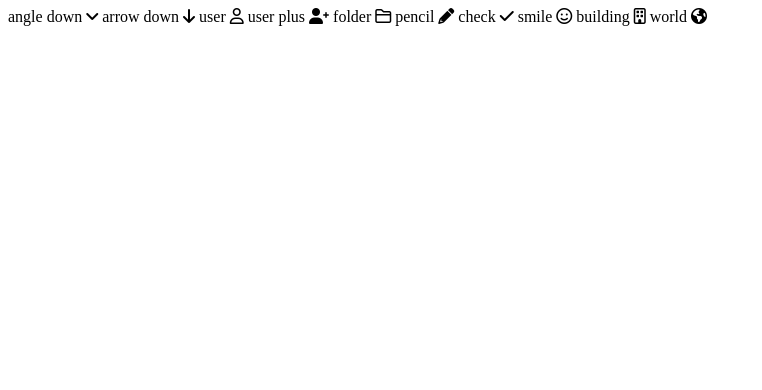
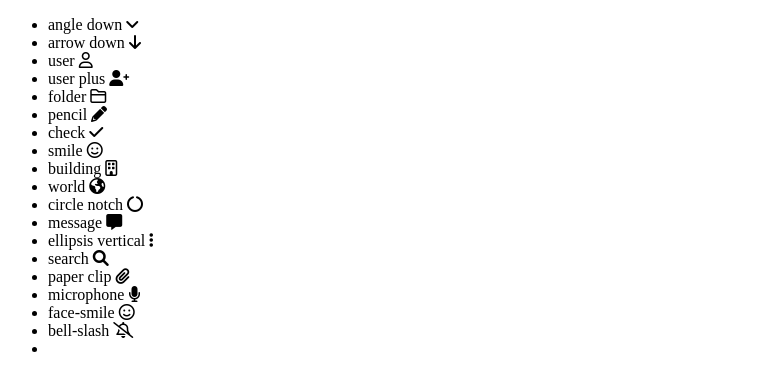
Before and after one commit to davidechon/vue-boolzapp, a plain HTML site: page icons.html in a window 1280 px wide. Shown: the whole page, without its empty margins (0-762 px from the left). Drawn offline with Linux system fonts and the light colour scheme.

Commit message:
aggiunte icons

```diff
--- /dev/null
+++ b/css/style.css
@@ -0,0 +1,27 @@
+/* Reset */
+* {
+  margin: 0;
+  padding: 0;
+  box-sizing:border-box;
+  font-family: 'Montserrat', sans-serif;
+}
+
+.debug{
+  border: 1px solid red;
+}
+
+/* Palette */
+/* Sfondo
+/* verde nav sfondo = #159588;
+/* bianco nav sfondo = #dbdbd4;
+/* App
+/* grigio nav sfondo = #e7e7e7;
+/* grigio icone nav = #a8a8a8;
+/* azzurro row notifiche = #a8a8a8;
+/* bianco sfondo row cerca = #f9f9f9;
+/* grigio sfondo row utente attivo = #e6e8e8;
+/* beige sfondo row footer msg = #f1ebe7;
+/* verde sfondo msg = #cff8b1;
+*/
+
+/* General */
--- a/icons.html
+++ b/icons.html
@@ -8,36 +8,32 @@
   <link rel="stylesheet" href="https://cdnjs.cloudflare.com/ajax/libs/font-awesome/6.0.0/css/all.min.css" integrity="sha512-9usAa10IRO0HhonpyAIVpjrylPvoDwiPUiKdWk5t3PyolY1cOd4DSE0Ga+ri4AuTroPR5aQvXU9xC6qOPnzFeg==" crossorigin="anonymous" referrerpolicy="no-referrer" />
 </head>
 <body>
+  <ul>
+    <li>angle down <i class="fa-solid fa-angle-down"></i></li>
+    <li>arrow down <i class="fa-solid fa-arrow-down"></i></li>
+    <li>user <i class="fa-regular fa-user"></i></li>
+    <li>user plus <i class="fa-solid fa-user-plus"></i></li>
+    <li>folder <i class="fa-regular fa-folder"></i></li>
+    <li>pencil <i class="fa-solid fa-pencil"></i></li>
+    <li>check <i class="fa-solid fa-check"></i></li>
+    <li>smile <i class="fa-regular fa-face-smile"></i></li>
+    <li>building <i class="fa-regular fa-building"></i></li>
+    <li>world <i class="fa-solid fa-earth-americas"></i></li>
+    <li>circle notch <i class="fa-solid fa-circle-notch"></i></li>
+    <li>message <i class="fa-solid fa-message"></i></li>
+    <li>ellipsis vertical <i class="fa-solid fa-ellipsis-vertical"></i></li>
+    <li>search <i class="fa-solid fa-magnifying-glass"></i></li>
+    <li>paper clip <i class="fa-solid fa-paperclip"></i></li>
+    <li>microphone <i class="fa-solid fa-microphone"></i></li>
+    <li>face-smile <i class="fa-regular fa-face-smile"></i></li>
+    <li>bell-slash <i class="fa-regular fa-bell-slash"></i></li>
+    <li></li>
+  </ul>
 
-  angle down
-  <i class="fa-solid fa-angle-down"></i>
 
-  arrow down
-  <i class="fa-solid fa-arrow-down"></i>
 
-user
-<i class="fa-regular fa-user"></i>
 
-user plus
-<i class="fa-solid fa-user-plus"></i>
 
-folder
-<i class="fa-regular fa-folder"></i>
-
-pencil
-<i class="fa-solid fa-pencil"></i>
-
-check
-<i class="fa-solid fa-check"></i>
-
-smile
-<i class="fa-regular fa-face-smile"></i>
-
-building
-<i class="fa-regular fa-building"></i>
-
-world
-<i class="fa-solid fa-earth-americas"></i>
 
 
 
```
Also changed, not shown: index.html (+5 -1 lines), js/script.js (added, +17 -0 lines), img/avatar_1.jpg (added), img/avatar_2.jpg (added), img/avatar_3.jpg (added), img/avatar_4.jpg (added), img/avatar_5.jpg (added), img/avatar_6.jpg (added), img/avatar_7.jpg (added), img/avatar_8.jpg (added), img/avatar_io.jpg (added), img/mine.jpg (added).
